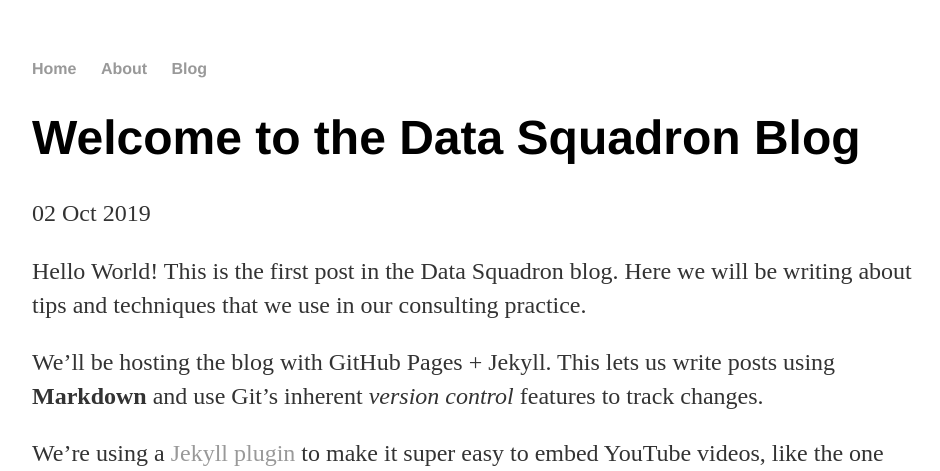
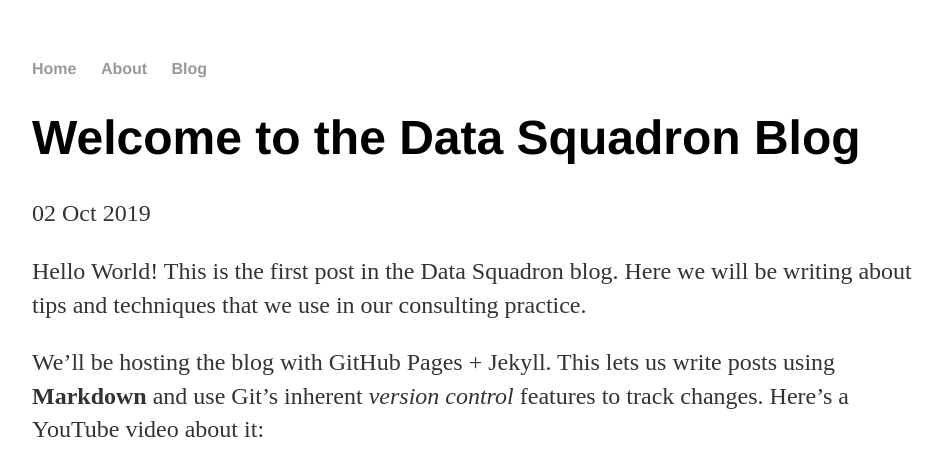
Before and after one commit to datasquadron/datasquadron.github.io, a Jekyll site: the page built from _posts/2019-10-02-hello-world.md, in a window 1280 px wide. Shown: the top 471 px of the page, without its empty margins (160-1100 px from the left). Built offline with Jekyll 4.4.1, drawn with Linux system fonts in a browser that asks for light colours; some of the changed text lies outside the part shown; grey boxes are pictures that could not be loaded.

Commit message:
can't use plugin on github pages :-(

```diff
--- a/_config.yml
+++ b/_config.yml
@@ -1,5 +1,3 @@
 name: Data Squadron Blog
 markdown: kramdown
 permalink: /blog/:year/:month/:day/:title
-plugins:
-  - youtube
--- a/_plugins/youtube.rb
+++ /dev/null
@@ -1,28 +0,0 @@
-class YouTube < Liquid::Tag
-  Syntax = /^\s*([^\s]+)(\s+(\d+)\s+(\d+)\s*)?/
-
-  def initialize(tagName, markup, tokens)
-    super
-
-    if markup =~ Syntax then
-      @id = $1
-
-      if $2.nil? then
-          @width = 560
-          @height = 420
-      else
-          @width = $2.to_i
-          @height = $3.to_i
-      end
-    else
-      raise "No YouTube ID provided in the \"youtube\" tag"
-    end
-  end
-
-  def render(context)
-    # "<iframe width=\"#{@width}\" height=\"#{@height}\" src=\"http://www.youtube.com/embed/#{@id}\" frameborder=\"0\"allowfullscreen></iframe>"
-    "<iframe width=\"#{@width}\" height=\"#{@height}\" src=\"http://www.youtube.com/embed/#{@id}?color=white&theme=light\"></iframe>"
-  end
-
-  Liquid::Template.register_tag "youtube", self
-end
--- a/_posts/2019-10-02-hello-world.md
+++ b/_posts/2019-10-02-hello-world.md
@@ -6,8 +6,5 @@
 
 Hello World! This is the first post in the Data Squadron blog. Here we will be writing about tips and techniques that we use in our consulting practice.
 
-We'll be hosting the blog with GitHub Pages + Jekyll. This lets us write posts using **Markdown** and use Git's inherent *version control* features to track changes.
-
-We're using a [Jekyll plugin](https://gist.github.com/joelverhagen/1805814) to make it super easy to embed YouTube videos, like the one below:
-
-{% youtube 8DoGmR9iKQQ %}
+We'll be hosting the blog with GitHub Pages + Jekyll. This lets us write posts using **Markdown** and use Git's inherent *version control* features to track changes. Here's a YouTube video about it:
+<iframe width="560" height="315" src="https://www.youtube.com/embed/8DoGmR9iKQQ" frameborder="0" allow="accelerometer; autoplay; encrypted-media; gyroscope; picture-in-picture" allowfullscreen></iframe>
```
